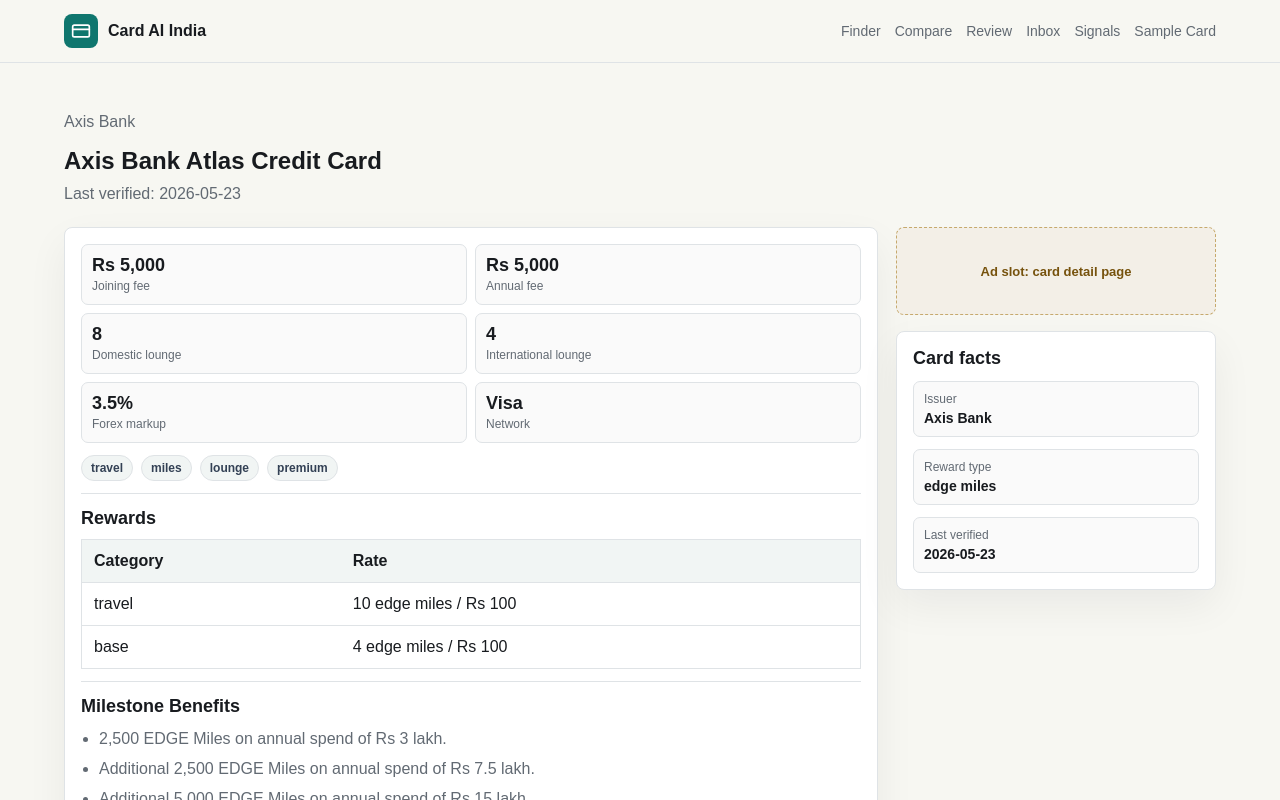
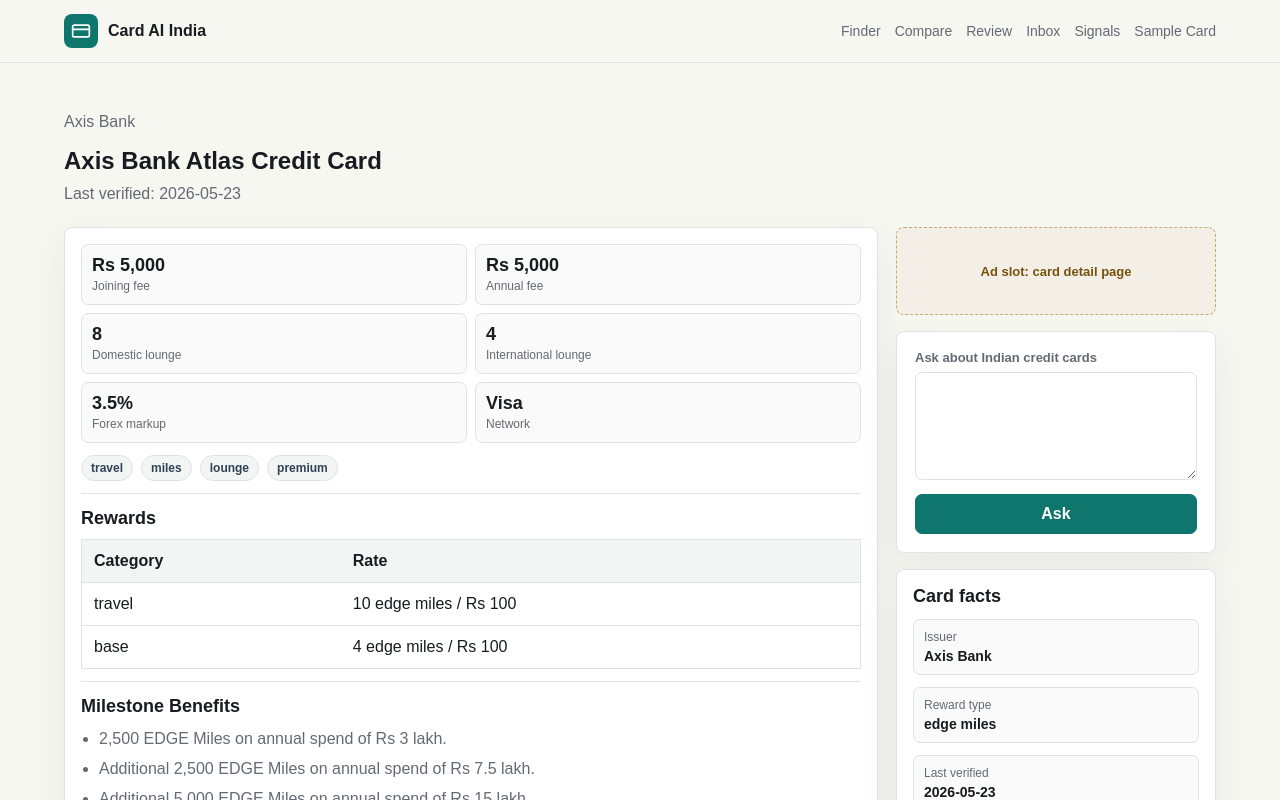
Before and after one commit to nrj1007/simplify-cards, a Next.js app: page /cards/axis-atlas in a window 1280 px wide. Shown: the top 800 px of the page. Built offline with nearby package versions, Linux system fonts and the light colour scheme.

Commit message:
Add AskBox component to card details sidebar

```diff
--- a/app/cards/[id]/page.tsx
+++ b/app/cards/[id]/page.tsx
@@ -5,6 +5,7 @@
 import { getLoungeConditions } from "@/lib/lounge";
 import LoungeInfo from "@/app/ui/LoungeInfo";
 import AskFeedback from "@/app/ui/AskFeedback";
+import AskBox from "@/app/ui/AskBox";
 import type { CreditCard, Redemption } from "@/lib/types";
 
 import { stripScoringAnnotations } from "@/lib/card-index";
@@ -446,6 +447,7 @@
 
         <aside className="detail-aside">
           <div className="ad-slot">Ad slot: card detail page</div>
+          <AskBox defaultQuery="" showHelperText={false} />
           <div className="panel card">
             <h2>Card facts</h2>
             <div className="info-grid">
```
